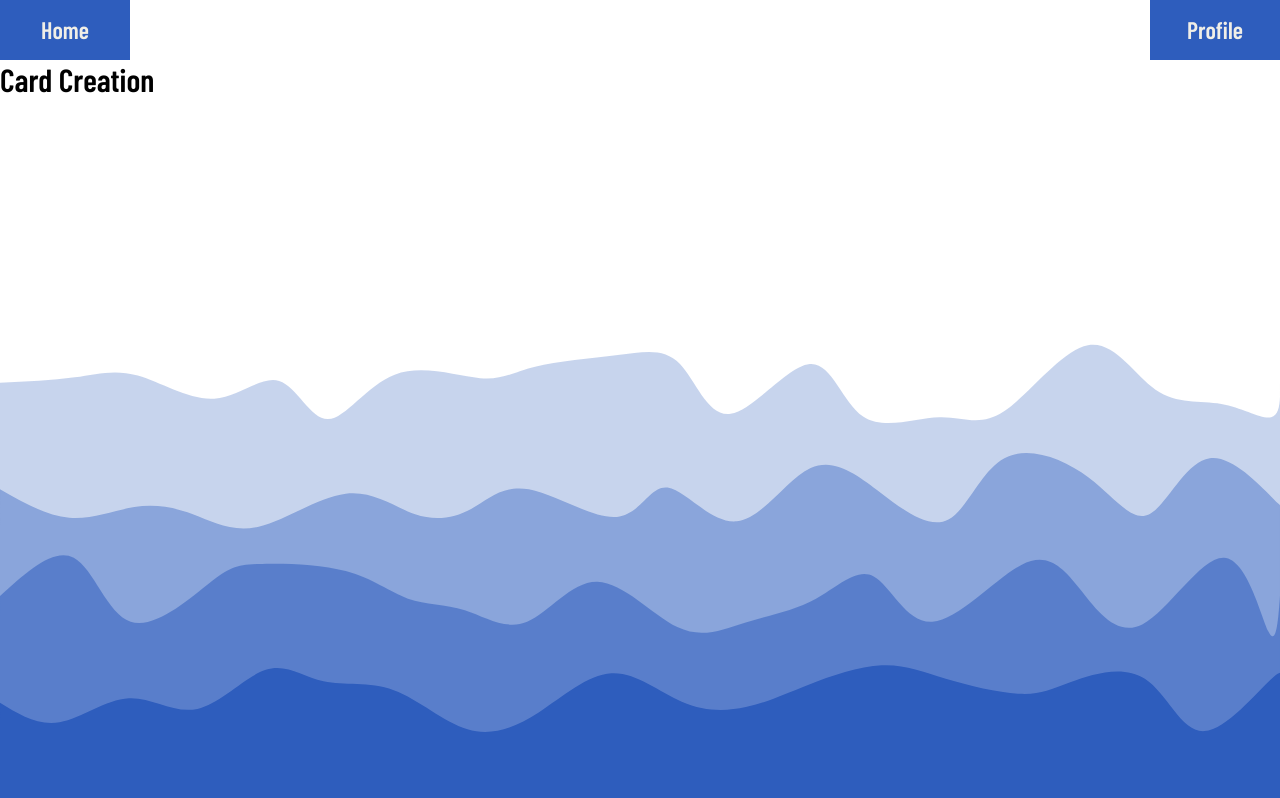
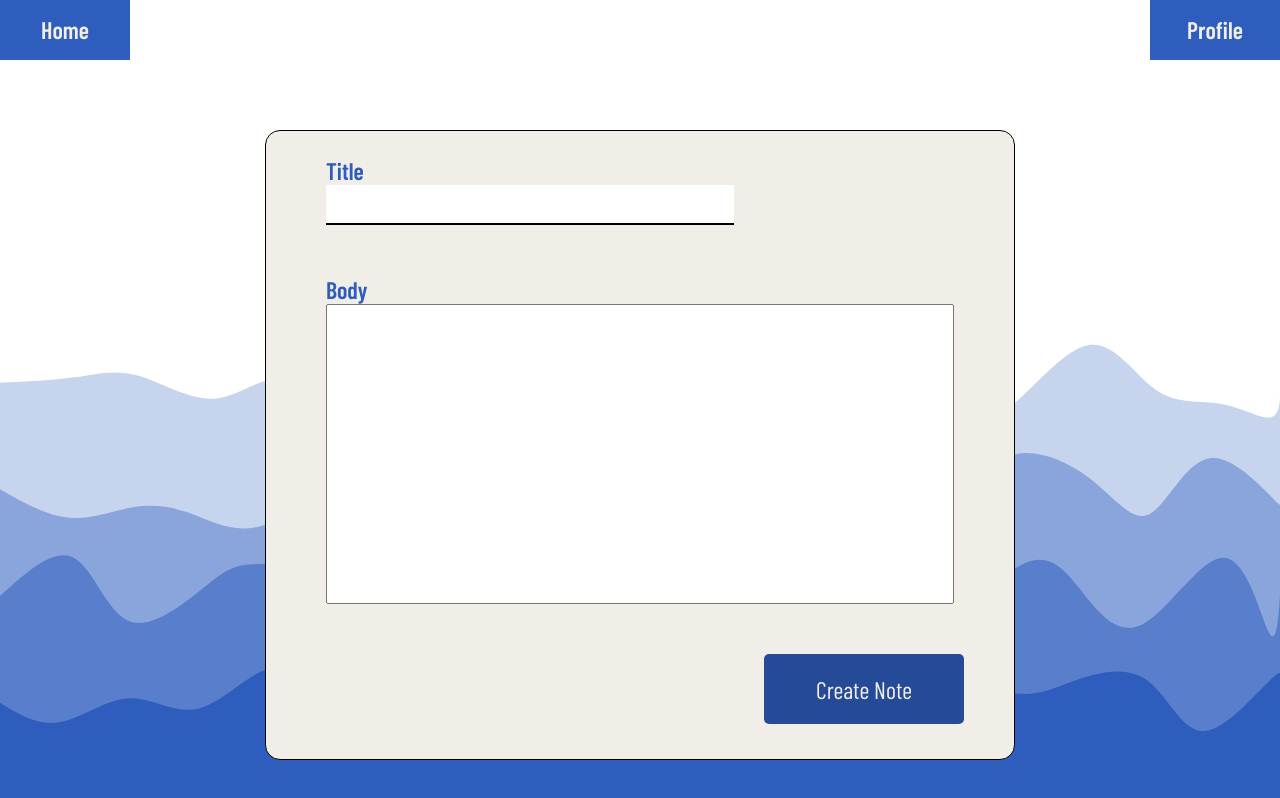
Before and after one commit to aleema95/notes-app-js, a React (Vite) app in the folder client/: page /test in a window 1280 px wide. Built offline with nearby package versions, Linux system fonts and the light colour scheme; a web font is replaced by a local one.

Commit message:
add card creation frontend design

```diff
--- a/client/src/components/CardCreation/CardCreation.jsx
+++ b/client/src/components/CardCreation/CardCreation.jsx
@@ -2,6 +2,7 @@ import React from 'react'
 import s from './CardCreation.module.scss'
 import { Link } from 'react-router-dom'
 import MultipleWaves from '../../assets/svg/MultipleWaves'
+import CardCreationForm from './CardCreationForm/CardCreationForm'
 
 export default function CardCreation() {
   return (
@@ -14,7 +15,7 @@ export default function CardCreation() {
           <h2>Profile</h2>
         </Link>
       </div>
-      <h1>Card Creation</h1>
+      <CardCreationForm />
       <div className={s.waves_container}>
         <MultipleWaves />
       </div>
--- /dev/null
+++ b/client/src/components/CardCreation/CardCreationForm/CardCreationForm.jsx
@@ -0,0 +1,19 @@
+import React from 'react'
+import s from './CardCreationForm.module.scss'
+
+export default function CardCreationForm() {
+  return (
+    <form className={s.form_container} action="">
+      <div className={s.title_input_container}>
+        <label htmlFor="">Title</label>
+        <input name="title" type="text" />
+      </div>
+      <div className={s.body_input_container}>
+        <label  htmlFor="">Body</label>
+        <textarea name="body"  cols="19" rows="4"  class="text" />
+        {/* <input name="body" type="text-area" /> */}
+      </div>
+      <button className={s.submit_btn} type='submit'>Create Note</button>
+    </form>
+  )
+}
--- /dev/null
+++ b/client/src/components/CardCreation/CardCreationForm/CardCreationForm.module.scss
@@ -0,0 +1,40 @@
+@import '../../../variables';
+
+.form_container {
+  width: 750px;
+  height: 630px;
+  padding: 25px;
+  border: 1px solid black;
+  background-color: $secondary-color;
+  border-radius: 15px;
+  margin: 70px auto 0;
+  display: flex;
+  flex-direction: column;
+  align-items: center;
+  gap: 50px;
+  .title_input_container, .body_input_container {
+    margin: 0 auto;
+    width: 90%;
+    display: flex;
+    flex-direction: column;
+  }
+  .body_input_container {
+    margin: 0 auto;
+    width: 90%;
+    display: flex;
+    flex-direction: column;
+   textarea {
+    font-size: 1.6rem;
+    height: 300px;
+    width: 100%;
+    resize: none;
+   }
+  }
+  .submit_btn {
+    margin-right: 25px;
+    width: 200px;
+    font-size: 1.5rem;
+    height: 70px;
+    align-self: flex-end;
+  }
+}
```
